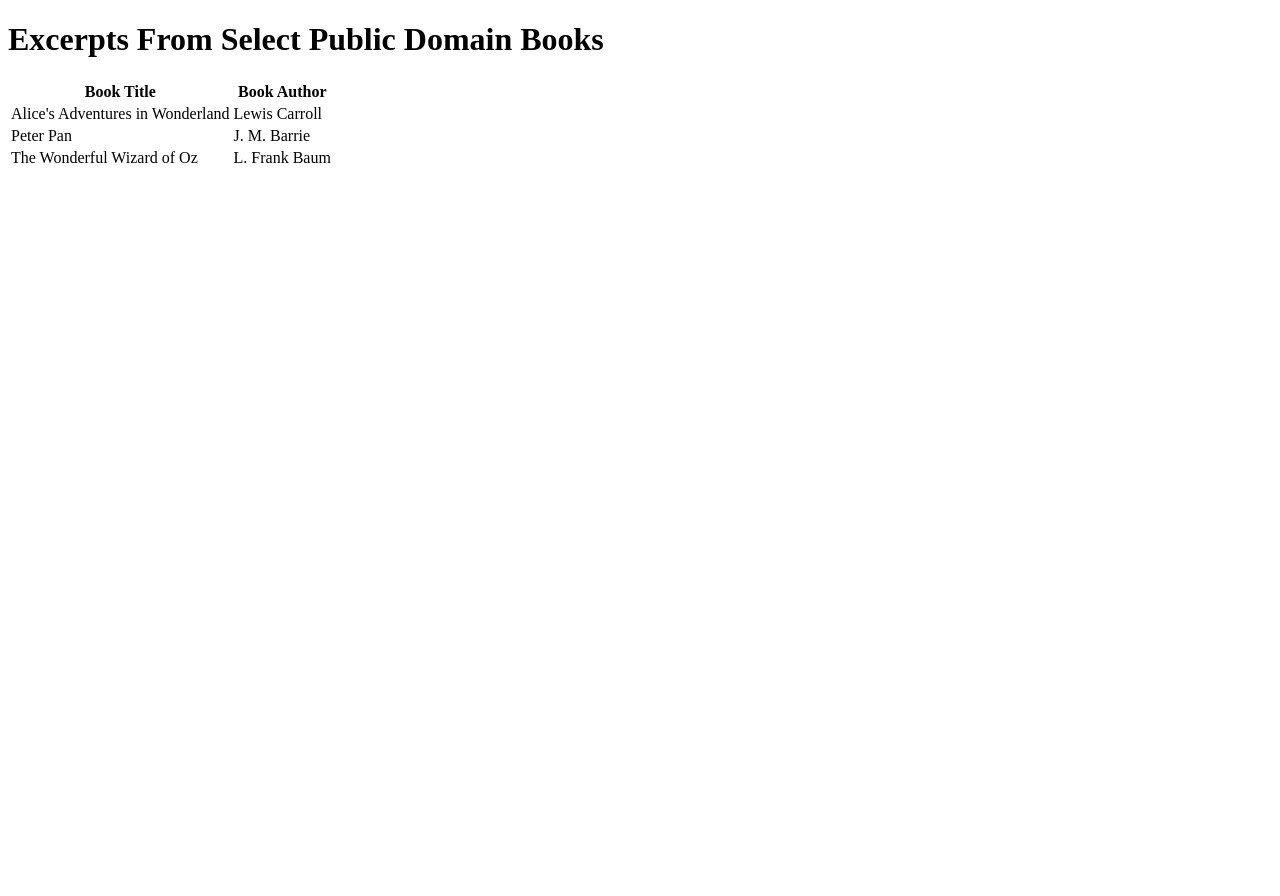
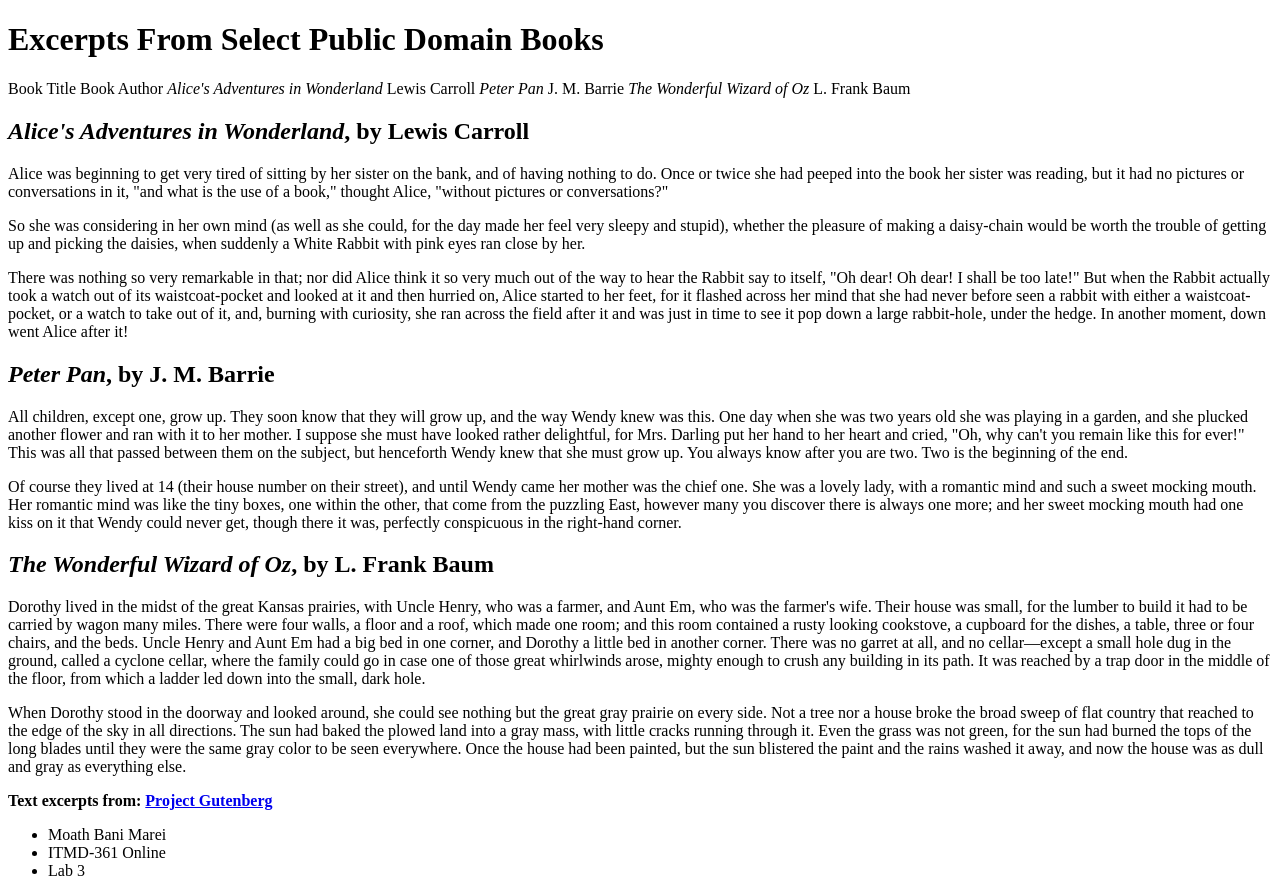
Before and after one commit to Mezzoo7/mbanimarei.lab3.github.io, a plain HTML site: page index.html in a window 1280 px wide. Before the commit the page ends 800 px from the top, so only its background shows below. Drawn offline with Linux system fonts and the light colour scheme.

Commit message:
Update index.html

```diff
--- a/index.html
+++ b/index.html
@@ -1,31 +1,74 @@
 <!DOCTYPE html>
-<html lang="en">
+<html lang="en-US">
+
 <head>
+
 	<meta charset="UTF-8">
-  <title>Borderless Table</title>
+	<meta name="viewport" content="width=device-width, initial-scale=1">
+
+	<title>Excerpts From Select Public Domain Books</title>
+
+
+
 </head>
+
 <body>
-
 	<h1>Excerpts From Select Public Domain Books</h1>
 
-<table>
+    <tabel>
         <tr>
             <th>Book Title</th>
             <th>Book Author</th>
         </tr>
         <tr>
-    <td>Alice's Adventures in Wonderland</td>
+            <td><em>Alice's Adventures in Wonderland</em></td>
             <td>Lewis Carroll</td>
         </tr>
         <tr>
-    <td>Peter Pan</td>
+            <td><em>Peter Pan</em></td>
             <td>J. M. Barrie</td>
         </tr>
         <tr>
-    <td>The Wonderful Wizard of Oz</td>
+    <td><em>The Wonderful Wizard of Oz</em></td>
     <td>L. Frank Baum</td>
   </tr>
-</table>
+
+    </tabel>
+    <h2><em>Alice's Adventures in Wonderland</em>, by Lewis Carroll</h2>
+  <p>
+    Alice was beginning to get very tired of sitting by her sister on the bank, and of having nothing to do. Once or twice she had peeped into the book her sister was reading, but it had no pictures or conversations in it, "and what is the use of a book," thought Alice, "without pictures or conversations?"
+  </p>
+  <p>
+    So she was considering in her own mind (as well as she could, for the day made her feel very sleepy and stupid), whether the pleasure of making a daisy-chain would be worth the trouble of getting up and picking the daisies, when suddenly a White Rabbit with pink eyes ran close by her.
+  </p>
+  <p>
+    There was nothing so very remarkable in that; nor did Alice think it so very much out of the way to hear the Rabbit say to itself, "Oh dear! Oh dear! I shall be too late!" But when the Rabbit actually took a watch out of its waistcoat-pocket and looked at it and then hurried on, Alice started to her feet, for it flashed across her mind that she had never before seen a rabbit with either a waistcoat-pocket, or a watch to take out of it, and, burning with curiosity, she ran across the field after it and was just in time to see it pop down a large rabbit-hole, under the hedge. In another moment, down went Alice after it!
+  </p>
+
+  <h2><em>Peter Pan</em>, by J. M. Barrie</h2>
+  <p>
+    All children, except one, grow up. They soon know that they will grow up, and the way Wendy knew was this. One day when she was two years old she was playing in a garden, and she plucked another flower and ran with it to her mother. I suppose she must have looked rather delightful, for Mrs. Darling put her hand to her heart and cried, "Oh, why can't you remain like this for ever!" This was all that passed between them on the subject, but henceforth Wendy knew that she must grow up. You always know after you are two. Two is the beginning of the end.
+  </p>
+  <p>
+    Of course they lived at 14 (their house number on their street), and until Wendy came her mother was the chief one. She was a lovely lady, with a romantic mind and such a sweet mocking mouth. Her romantic mind was like the tiny boxes, one within the other, that come from the puzzling East, however many you discover there is always one more; and her sweet mocking mouth had one kiss on it that Wendy could never get, though there it was, perfectly conspicuous in the right-hand corner.
+  </p>
+
+  <h2><em>The Wonderful Wizard of Oz</em>, by L. Frank Baum</h2>
+  <p>
+    Dorothy lived in the midst of the great Kansas prairies, with Uncle Henry, who was a farmer, and Aunt Em, who was the farmer's wife. Their house was small, for the lumber to build it had to be carried by wagon many miles. There were four walls, a floor and a roof, which made one room; and this room contained a rusty looking cookstove, a cupboard for the dishes, a table, three or four chairs, and the beds. Uncle Henry and Aunt Em had a big bed in one corner, and Dorothy a little bed in another corner. There was no garret at all, and no cellar—except a small hole dug in the ground, called a cyclone cellar, where the family could go in case one of those great whirlwinds arose, mighty enough to crush any building in its path. It was reached by a trap door in the middle of the floor, from which a ladder led down into the small, dark hole.
+  </p>
+  <p>
+    When Dorothy stood in the doorway and looked around, she could see nothing but the great gray prairie on every side. Not a tree nor a house broke the broad sweep of flat country that reached to the edge of the sky in all directions. The sun had baked the plowed land into a gray mass, with little cracks running through it. Even the grass was not green, for the sun had burned the tops of the long blades until they were the same gray color to be seen everywhere. Once the house had been painted, but the sun blistered the paint and the rains washed it away, and now the house was as dull and gray as everything else.
+  </p>
+
+  <p><strong>Text excerpts from: <a href="https://www.gutenberg.org" target="_blank">Project Gutenberg</a></strong></p>
+
+  <ul>
+    <li>Moath Bani Marei</li>
+    <li>ITMD-361 Online</li>
+    <li>Lab 3</li>
+  </ul>
 
 </body>
+
 </html>
```
Lines whose indentation alone changed are shown as unchanged.
